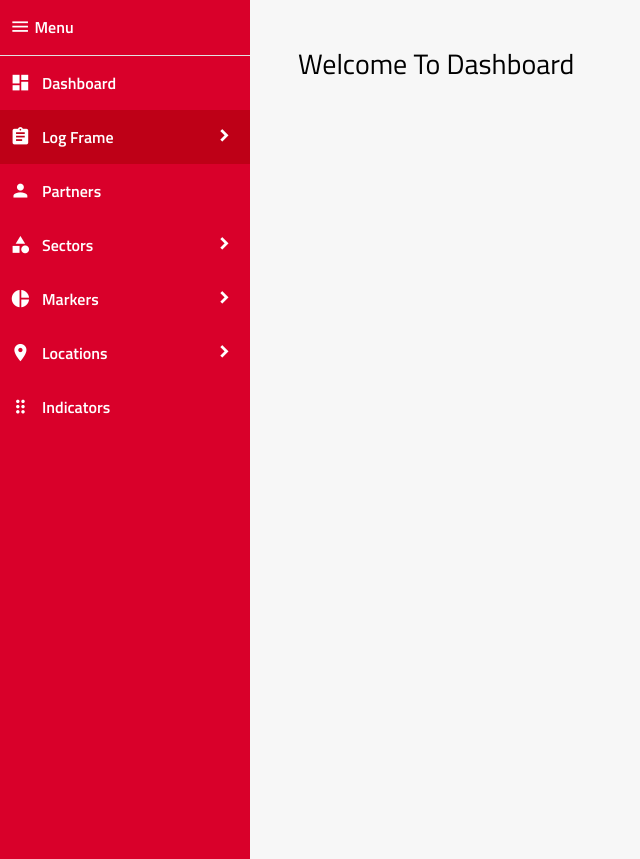
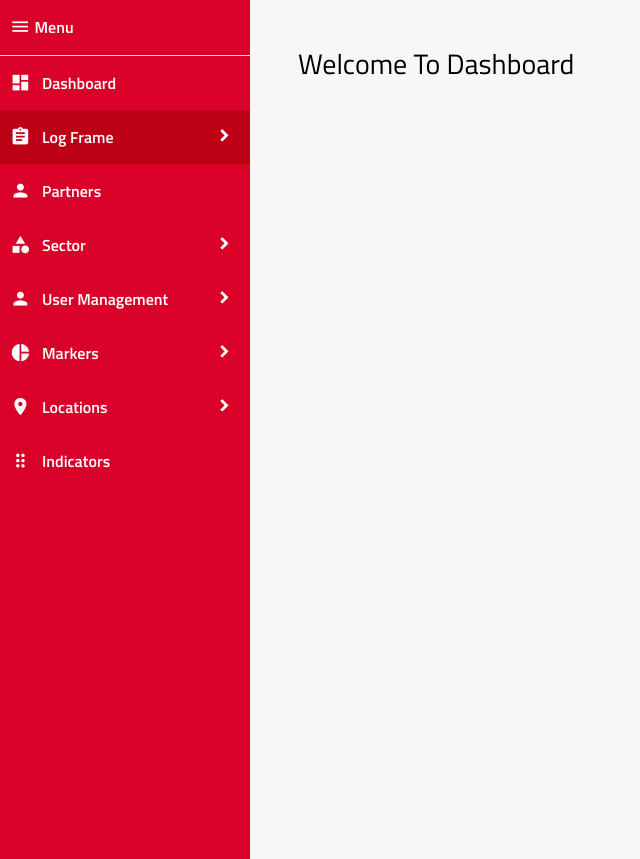
Before and after one commit to naxa-developers/sakchyam, a Django app: page /dashboard/main/ in a window 1280 px wide. Shown: the part 111-970 px from the top of the page, without its empty margins (0-640 px from the left). Run offline with Django 3.2, Linux system fonts and the light colour scheme; data that the repository does not hold is empty; some libraries are stand-ins or nearby versions.

Commit message:
user creation and profile models created

```diff
--- a/dashboard/admin.py
+++ b/dashboard/admin.py
@@ -1,8 +1,8 @@
 from django.contrib import admin
-from dashboard.models import UserRole
+from dashboard.models import UserProfile
 from django.contrib.auth.models import Permission
 
 # Register your models here.
 
-admin.site.register(UserRole)
+admin.site.register(UserProfile)
 admin.site.register(Permission)
--- a/dashboard/templates/base.html
+++ b/dashboard/templates/base.html
@@ -136,10 +136,18 @@
                                 <i class="material-icons">person</i><span>partners</span></a>
                         </li>
                         <li class="menu-item"> <a href="javascript:void(0);" class="menu-toggle"><i
-                                    class="material-icons">category</i><span>Sectors</span></a>
+                                    class="material-icons">category</i><span>Sector</span></a>
                             <ul class="ml-menu">
                                 <li><a href="broad-sector.html">Broad Sectors</a></li>
                                 <li><a href="input-sector.html">Broad Sectors</a></li>
+                            </ul>
+                        </li>
+
+                        <li class="menu-item"> <a href="javascript:void(0);" class="menu-toggle"><i
+                                    class="material-icons">person</i><span>User management</span></a>
+                            <ul class="ml-menu">
+                                <li><a href="broad-sector.html">Role Management</a></li>
+                                <li><a href="/dashboard/signup/">User Management</a></li>
                             </ul>
                         </li>
 
--- a/dashboard/urls.py
+++ b/dashboard/urls.py
@@ -2,7 +2,7 @@ from django.urls import path, include
 from dashboard import views
 
 urlpatterns = [
-    path('signup', views.signup, name='signup'),
+    path('signup/', views.signup, name='signup'),
     path('main/', views.Dashboard.as_view(), name='main'),
 
     path('log-frame-add/<int:cat>/<int:subcat>/<int:title>', views.LogDataCreate.as_view(), name='log-frame-add'),
```
Also changed, not shown: dashboard/models.py (+4 -4 lines), dashboard/migrations/0002_auto_20200316_0449.py (added).
